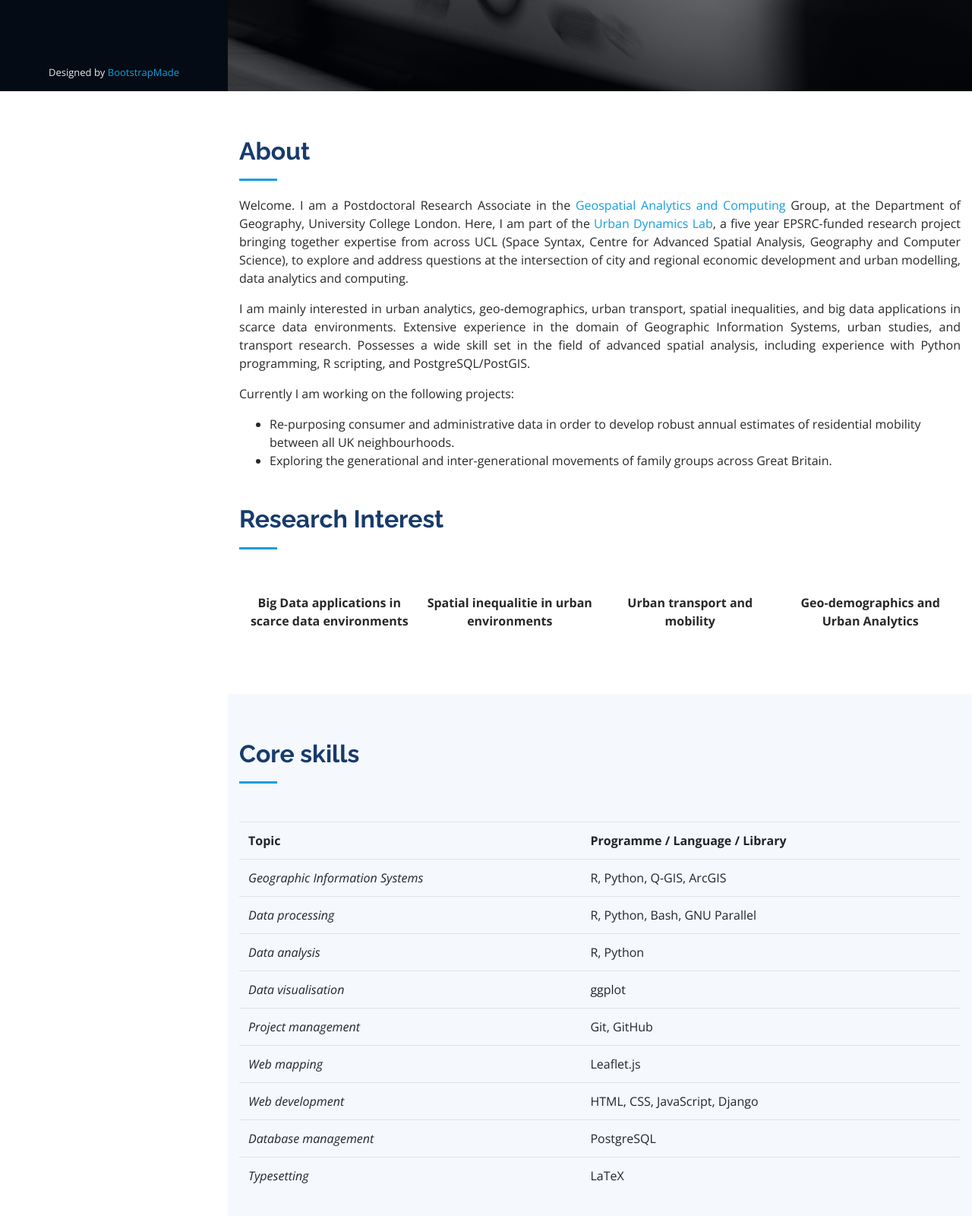
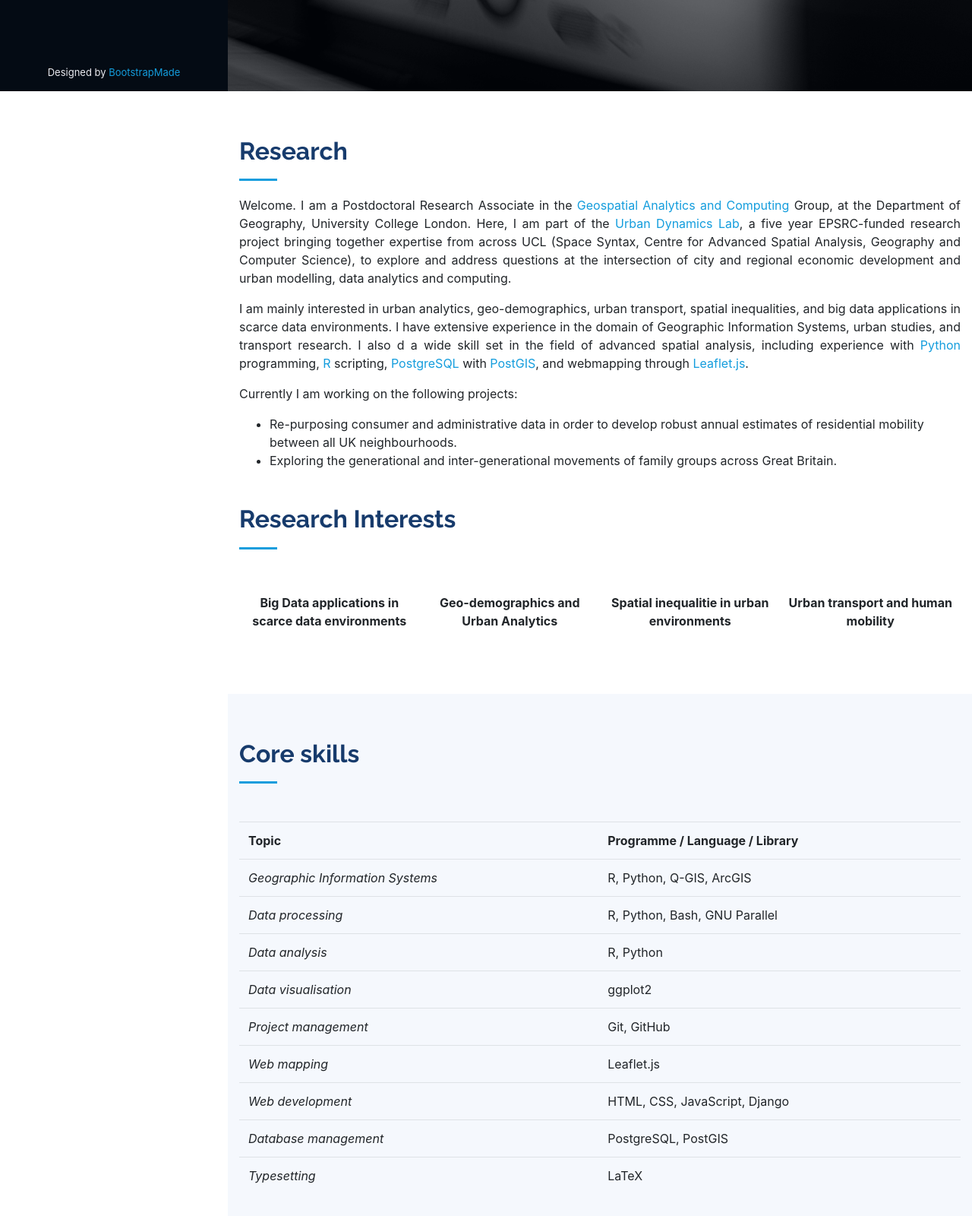
Before and after one commit to jtvandijk/mappingdutchman, a plain HTML site: page index.html in a window 1280 px wide. Shown: the part 680-2280 px from the top of the page at 76% size. Drawn offline with nearby package versions, Linux system fonts and the light colour scheme.

Commit message:
textual updates

```diff
--- a/assets/css/style.css
+++ b/assets/css/style.css
@@ -1,4 +1,4 @@
-/**
+research/**
 * Template Name: iPortfolio - v1.2.1
 * Template URL: https://bootstrapmade.com/iportfolio-bootstrap-portfolio-websites-template/
 * Author: BootstrapMade.com
@@ -348,30 +348,30 @@ section {
 }
 
 /*--------------------------------------------------------------
-# about
+# research
 --------------------------------------------------------------*/
-.about .content h3 {
+.research .content h3 {
   font-weight: 700;
   font-size: 26px;
   color: #173b6c;
 }
 
-.about .content ul {
+.research .content ul {
   list-style: none;
   padding: 0;
 }
 
-.about .content ul li {
+.research .content ul li {
   padding-bottom: 10px;
 }
 
-.about .content ul i {
+.research .content ul i {
   font-size: 20px;
   padding-right: 2px;
   color: #149ddd;
 }
 
-.about .content p:last-child {
+.research .content p:last-child {
   margin-bottom: 0;
 }
 
--- a/index.html
+++ b/index.html
@@ -56,7 +56,7 @@
       <nav class="nav-menu">
         <ul>
           <li class="active"><a href="#landing"><i class="bx bx-home"></i><span>Home</span></a></li>
-          <li class="pt-3"><a href="#about"><i class="bx bx-user"></i><span>About</span></a></li>
+          <li class="pt-3"><a href="#research"><i class="bx bx-user"></i><span>Research</span></a></li>
           <li class="pt-3"><a href="#skills"><i class="bx bx-list-plus"></i><span>Skills</span></a></li>
           <li class="pt-3"><a href="#resume"><i class="bx bx-file-blank"></i><span>Resume</span></a></li>
           <li class="pt-3"><a href="#publications"><i class="bx bx-book-content"></i>Publications</a></li>
@@ -73,19 +73,19 @@
   <section id="landing" class="d-flex flex-column justify-content-center align-items-center">
     <div class="landing-container" data-aos="fade-in">
       <h1>Justin van Dijk</h1>
-      <p><span class="typed" data-typed-items="Mapping Dutchman, Human Geographer, Data Scientist"></span></p>
+      <p><span class="typed" data-typed-items="Mapping Dutchman, Human Geographer, Data Scientist, "></span></p>
     </div>
   </section>
 
   <main id="main">
 
-    <!-- about -->
-    <section id="about" class="about">
+    <!-- research -->
+    <section id="research" class="research">
       <div class="container">
 
         <!-- description -->
         <div class="section-title">
-          <h2>About</h2>
+          <h2>Research</h2>
           <p class="text-justify mb-3">
             Welcome. I am a Postdoctoral Research Associate in the <a href="https://www.geog.ucl.ac.uk/research/geospatial-analytics-and-computing">
             Geospatial Analytics and Computing</a> Group, at the Department of Geography, University College London. Here, I am part of
@@ -96,9 +96,11 @@
           </p>
           <p class= "text-justify mb-3">
             I am mainly interested in urban analytics, geo-demographics, urban transport, spatial inequalities,
-            and big data applications in scarce data environments. Extensive experience in the domain of Geographic Information Systems,
-            urban studies, and transport research. Possesses a wide skill set in the field of advanced spatial analysis, including experience
-            with Python programming, R scripting, and PostgreSQL/PostGIS.
+            and big data applications in scarce data environments. I have extensive experience in the domain of Geographic Information Systems,
+            urban studies, and transport research. I also d a wide skill set in the field of advanced spatial analysis, including experience
+            with <a href="https://www.python.org/">Python</a> programming, <a href="https://www.r-project.org/">R</a> scripting,
+            <a href="https://www.postgresql.org/">PostgreSQL</a> with <a href="https://postgis.net/">PostGIS</a>, and webmapping through
+            <a href="https://leafletjs.com/">Leaflet.js</a>.
           </p>
           <p class= "text-justify mb-3">
             Currently I am working on the following projects:
@@ -111,7 +113,7 @@
 
         <!-- research interest -->
         <div class="section-title">
-          <h2>Research Interest</h2>
+          <h2>Research Interests</h2>
         </div>
 
         <div class="row no-gutters">
@@ -126,21 +128,21 @@
           <!-- research interest 2 -->
           <div class="col-lg-3 col-md-6 d-md-flex align-items-md-stretch" data-aos="fade-up" data-aos-delay="0">
             <p class="p-2 text-center">
-              <strong>Spatial inequalitie in urban environments</strong>
+              <strong>Geo-demographics and Urban Analytics</strong>
             </p>
           </div>
 
           <!-- research interest 3 -->
           <div class="col-lg-3 col-md-6 d-md-flex align-items-md-stretch" data-aos="fade-up" data-aos-delay="0">
             <p class="p-2 text-center">
-              <strong>Urban transport and mobility</strong>
+              <strong>Spatial inequalitie in urban environments</strong>
             </p>
           </div>
 
           <!-- research interest 4 -->
           <div class="col-lg-3 col-md-6 d-md-flex align-items-md-stretch" data-aos="fade-up" data-aos-delay="0">
             <p class="p-2 text-center">
-              <strong>Geo-demographics and Urban Analytics</strong>
+              <strong>Urban transport and human mobility</strong>
             </p>
           </div>
 
@@ -180,7 +182,7 @@
               </tr>
               <tr>
                 <td><em>Data visualisation</em></td>
-                <td>ggplot</td>
+                <td>ggplot2</td>
               </tr>
               <tr>
                 <td><em>Project management</em></td>
@@ -196,7 +198,7 @@
               </tr>
               <tr>
                 <td><em>Database management</em></td>
-                <td>PostgreSQL</td>
+                <td>PostgreSQL, PostGIS</td>
               </tr>
               <tr>
                 <td><em>Typesetting</em></td>
```
Also changed, not shown: 1 other file.
